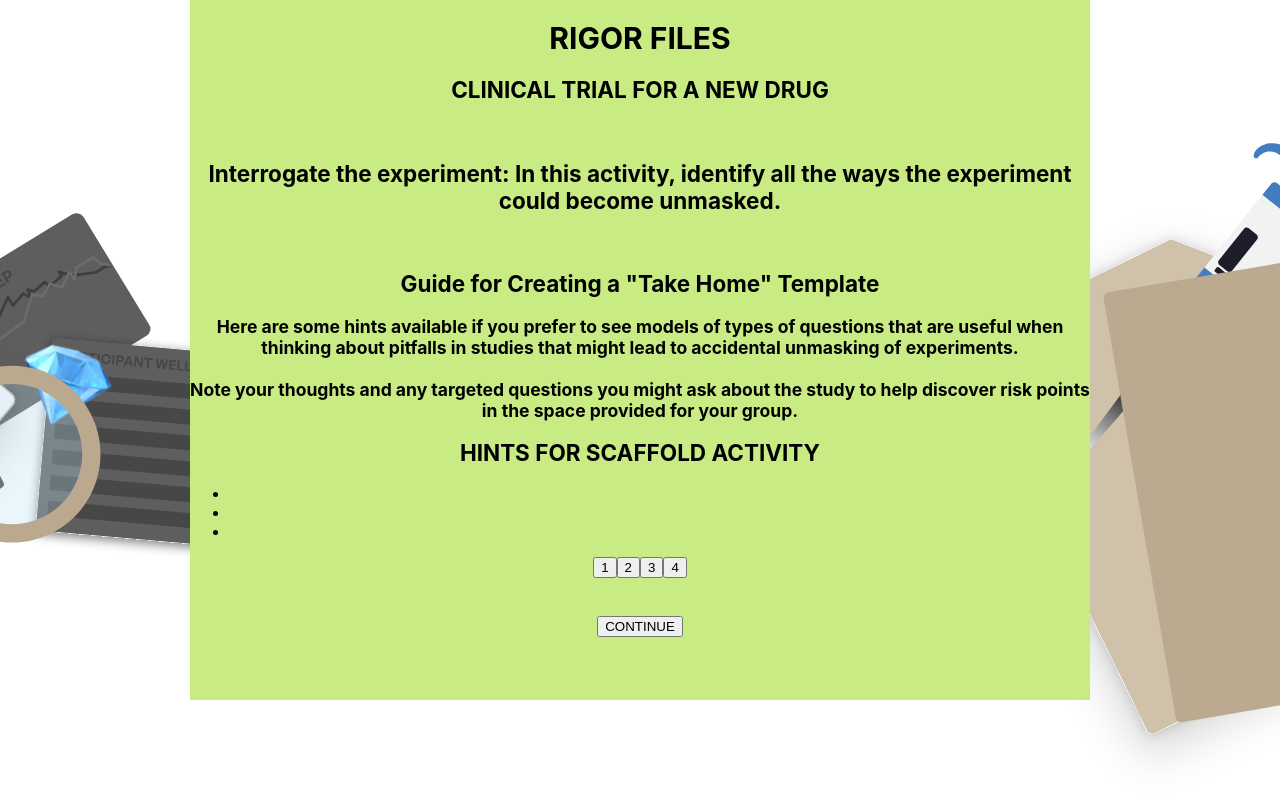
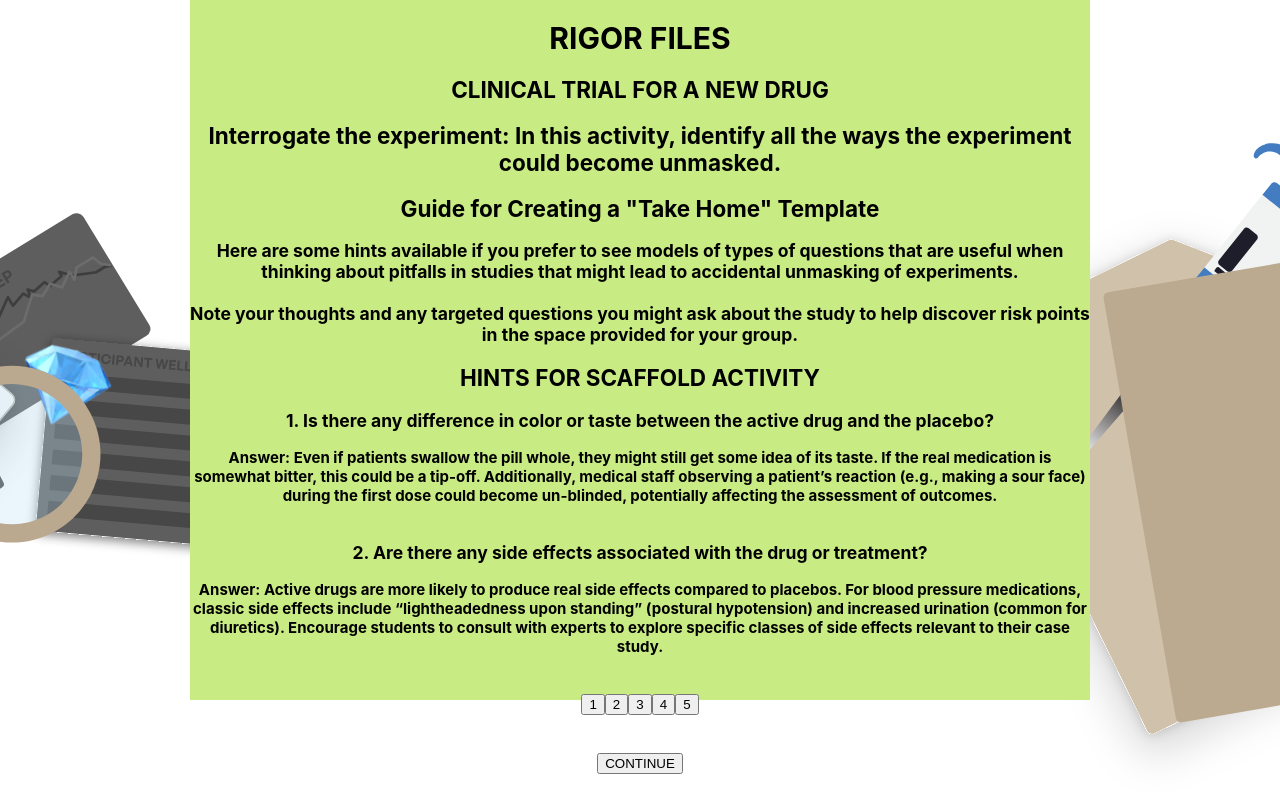
Before and after one commit to c4r-dev/hms-aem-rig-fil-v1, a React (Create React App) app: page /clinicalTrial2 in a window 1280 px wide. Built offline with nearby package versions, Linux system fonts and the light colour scheme.

Commit message:
pagination

```diff
--- a/src/components/clinicalTrial2.jsx
+++ b/src/components/clinicalTrial2.jsx
@@ -8,7 +8,7 @@ export default function ClinicalTrial2() {
 
     const [data, setData] = useState([]);
     const [currentPage, setCurrentPage] = useState(1);
-    const [itemsPerPage] = useState(3)
+    const [itemsPerPage] = useState(2)
 
     useEffect(() => {
         setData(Hints)
@@ -37,10 +37,10 @@ export default function ClinicalTrial2() {
                         <div>
                             <h1>RIGOR FILES</h1>
                             <p><h2>CLINICAL TRIAL FOR A NEW DRUG</h2></p>
-                            <br></br>
+
                             <p><h2>Interrogate the experiment: In this activity, identify
                                 all the ways the experiment could become unmasked.</h2></p>
-                            <br></br>
+
                             <p><h2>Guide for Creating a "Take Home" Template</h2></p>
                         </div>
                         <p><h3>Here are some hints available if you prefer to see models of types of
@@ -54,11 +54,14 @@ export default function ClinicalTrial2() {
                         <p><h2>HINTS FOR SCAFFOLD ACTIVITY</h2></p>
 
                         <div>
-                            <ul>
-                                {currentItems.map((item) => (
-                                    <li key={item.id}>{item.title}</li>
-                                ))}
-                            </ul>
+                            {currentItems.map((item) => (
+                                <div>
+                                   <h3>{item.number}. {item.hint} <br></br></h3>
+                                  <b>Answer: {item.explanation}</b>
+                                    <br></br><br></br>
+                                </div>
+                            ))}
+
                             <Pagination
                                 totalItems={data.length}
                                 itemsPerPage={itemsPerPage}
--- a/src/components/hintsPagination.jsx
+++ b/src/components/hintsPagination.jsx
@@ -9,6 +9,7 @@ export default function HintsPagination ({ totalItems, itemsPerPage, currentPage
 
   return (
     <div className="pagination">
+      <br></br>
       {[...Array(totalPages)].map((_, index) => (
         <button
           key={index}
```
